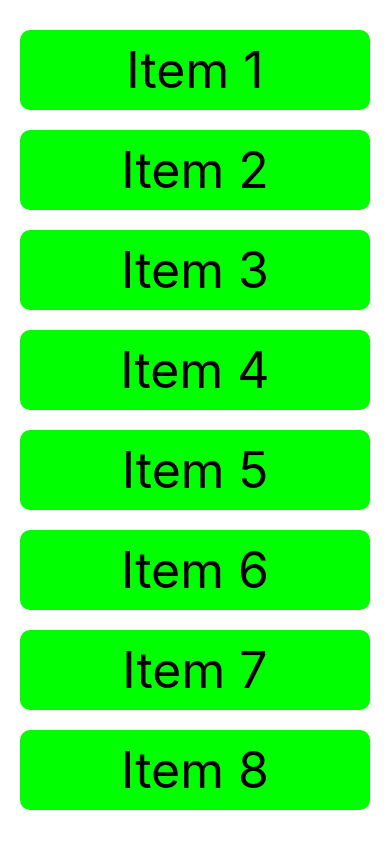
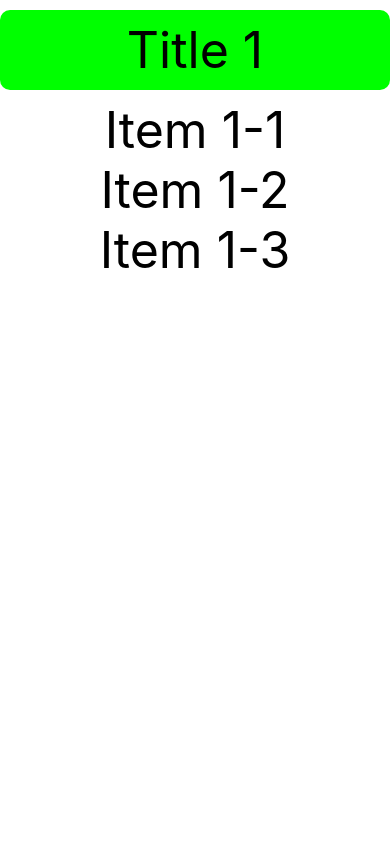
Before and after one commit to takuyadev/react-native-course, a React Native app: screen / in a window 390 px wide. Built offline with nearby package versions, Linux system fonts and the light colour scheme.

Commit message:
Finish lesson and onrefresh, flatlist, and sectionlist excercise

```diff
--- a/App.js
+++ b/App.js
@@ -1,45 +1,90 @@
 import React, { useState } from "react";
-import { View, Text, ScrollView, RefreshControl } from "react-native";
+import { View, Text, SectionList, ScrollView, RefreshControl, FlatList } from "react-native";
 import { StyleSheet } from "react-native";
 
 function App() {
    const [refreshing, setRefreshing] = useState(false);
+   const [count, setCount] = useState(2);
+   const [list, setList] = useState([
+      {
+         title: "Title 1",
+         data: ["Item 1-1", "Item 1-2", "Item 1-3"],
+      },
+   ]);
    const [items, setItems] = useState([
-      { key: 1, item: "Item 1" },
-      { key: 2, item: "Item 2" },
-      { key: 3, item: "Item 3" },
-      { key: 4, item: "Item 4" },
-      { key: 5, item: "Item 5" },
-      { key: 6, item: "Item 6" },
-      { key: 7, item: "Item 7" },
-      { key: 8, item: "Item 8" },
+      { key: 1, name: "Item 1" },
+      { key: 2, name: "Item 2" },
+      { key: 3, name: "Item 3" },
+      { key: 4, name: "Item 4" },
+      { key: 5, name: "Item 5" },
+      { key: 6, name: "Item 6" },
+      { key: 7, name: "Item 7" },
+      { key: 8, name: "Item 8" },
    ]);
 
    const onRefresh = () => {
       setRefreshing(true);
-      setItems([...items, { key: 69, item: "item" }]);
+
+      setList((prev) => [
+         ...prev,
+         {
+            title: `Title ${count}`,
+            data: [`Item ${count}-1`, `Item ${count}-2`, `Item ${count}-3`],
+         },
+      ]);
+
+      setCount((prev) => ++prev);
       setRefreshing(false);
    };
 
    return (
-      <View style={styles.body}>
-         <View styles={styles.safeView} />
+      <SectionList
+         sections={list}
+         refreshControl={<RefreshControl refreshing={refreshing} onRefresh={onRefresh} />}
+         keyExtractor={(_item, index) => index.toString()}
+         renderItem={({ item }) => {
+            return <Text style={styles.text}>{item}</Text>;
+         }}
+         renderSectionHeader={({ section }) => {
+            return (
+               <View style={styles.item}>
+                  <Text style={styles.text}>{section.title}</Text>
+               </View>
+            );
+         }}
+      />
 
-         <ScrollView
-            styles={styles.list}
-            refreshControl={
-               <RefreshControl onRefresh={onRefresh} refreshing={refreshing} colors={["#ff00ff"]} />
-            }
-         >
-            {items.map((item) => {
-               return (
-                  <View key={item.key} style={styles.item}>
-                     <Text style={styles.text}>{item.item}</Text>
-                  </View>
-               );
-            })}
-         </ScrollView>
-      </View>
+      // <FlatList
+      //    data={items}
+      //    keyExtractor={(item) => item.key}
+      //    refreshControl={
+      //       <RefreshControl onRefresh={onRefresh} refreshing={refreshing} colors={["#ff00ff"]} />
+      //    }
+      //    renderItem={({ item }) => (
+      //       <View style={styles.item}>
+      //          <Text style={styles.text}>{item.name}</Text>
+      //       </View>
+      //    )}
+      // ></FlatList>
+
+      // <View style={styles.body}>
+      //    <View styles={styles.safeView} />
+
+      //    <ScrollView
+      //       styles={styles.list}
+      //       refreshControl={
+      //          <RefreshControl onRefresh={onRefresh} refreshing={refreshing} colors={["#ff00ff"]} />
+      //       }
+      //    >
+      //       {items.map((item) => {
+      //          return (
+      //             <View key={item.key} style={styles.item}>
+      //                <Text style={styles.text}>{item.item}</Text>
+      //             </View>
+      //          );
+      //       })}
+      //    </ScrollView>
+      // </View>
    );
 }
 
```
